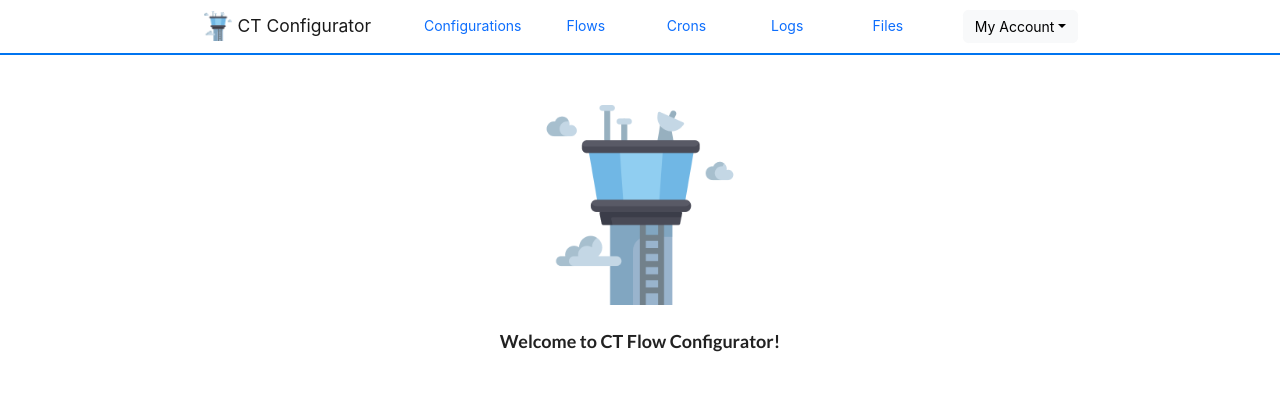
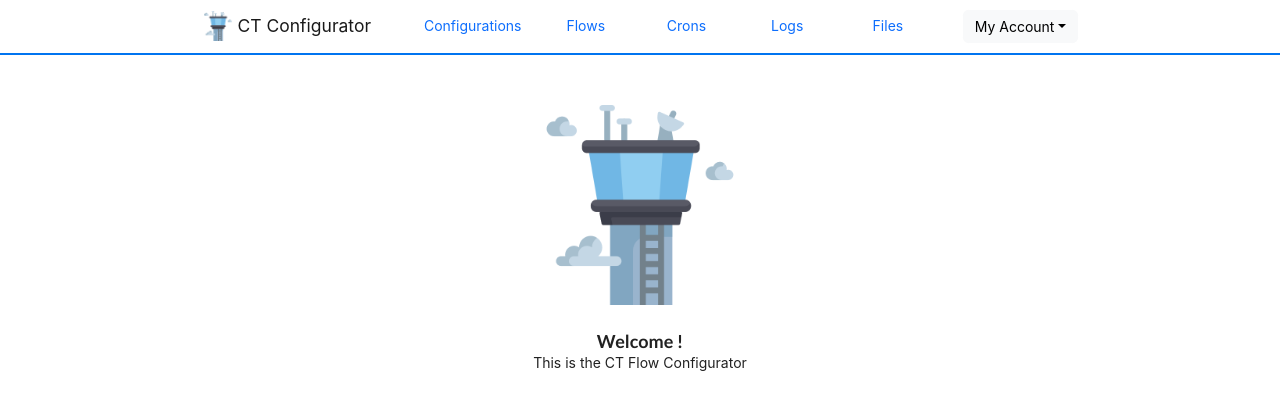
Before and after one commit to agalt2802/Env-Editor, a React (Create React App) app: page / in a window 1280 px wide. Shown: the top 410 px of the page. Built offline with nearby package versions, Linux system fonts and the light colour scheme; sample sign-in values are in the browser's storage.

Commit message:
Changed welcome screen

```diff
--- a/src/components/Welcome.js
+++ b/src/components/Welcome.js
@@ -16,7 +16,12 @@ function Welcome()
 			</Row>
 			<Row>
 				<Col>
-					<h3>Welcome {token.user} to CT Flow Configurator!</h3>
+					<h3>Welcome {token.user}!</h3>
+				</Col>
+			</Row>
+			<Row>
+				<Col>
+					<p>This is the CT Flow Configurator</p>
 				</Col>
 			</Row>
 		</Container>
```
